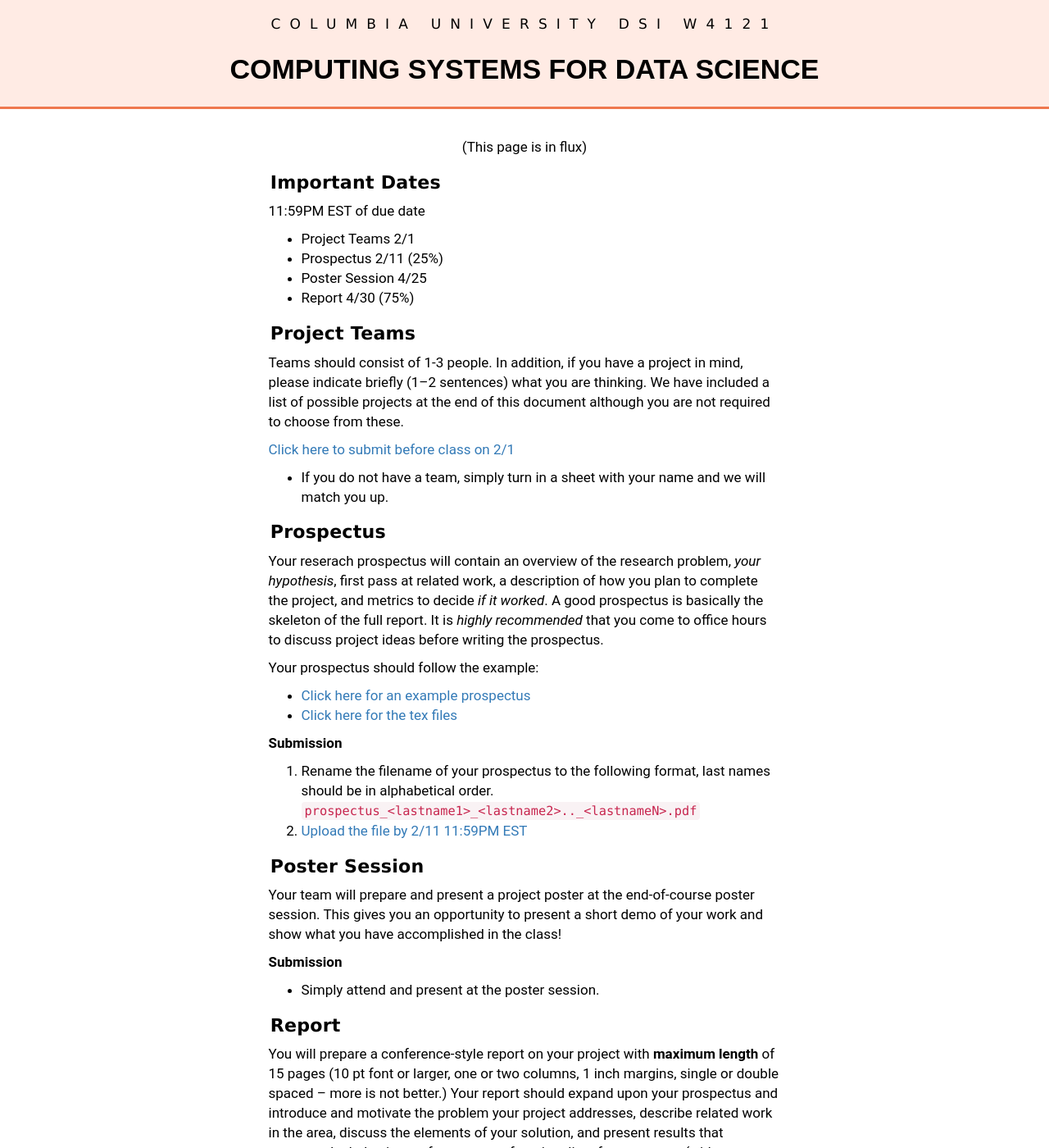
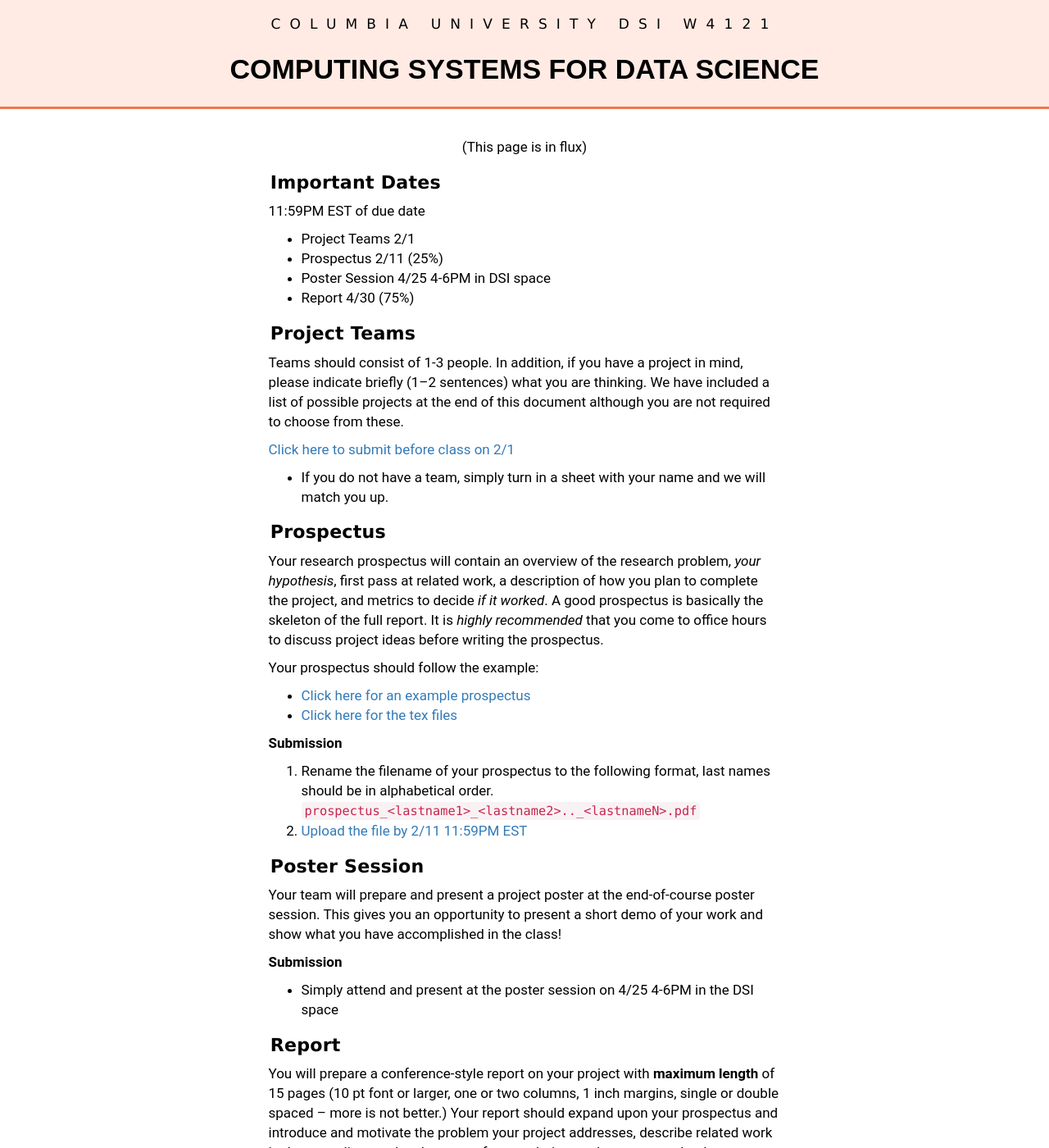
Before and after one commit to KnightMollo/w4121.github.io, a Jekyll site: the page built from project.md, in a window 1280 px wide and 1400 px high. Shown: the whole window at 82% size. Built offline with Jekyll 4.4.1, drawn with Linux system fonts in a browser that asks for light colours.

Commit message:
lazy commit msg

```diff
--- a/project.md
+++ b/project.md
@@ -11,7 +11,7 @@ title: E6998.005 Research Project
 
 * Project Teams    2/1
 * Prospectus       2/11    (25%)
-* Poster Session   4/25
+* Poster Session   4/25 4-6PM in DSI space
 * Report          4/30     (75%)
 
 #### Project Teams
@@ -23,7 +23,7 @@ Teams should consist of 1-3 people. In addition, if you have a project in mind,
 * If you do not have a team, simply turn in a sheet with your name and we will match you up.
 
 #### Prospectus
-Your reserach prospectus will contain an overview of the research problem, _your hypothesis_, first pass at related work, a description of how you plan to complete the project, and metrics to decide _if it worked_.   A good prospectus is basically the skeleton of the full report.  It is _highly recommended_ that you come to office hours to discuss project ideas before writing the prospectus.
+Your research prospectus will contain an overview of the research problem, _your hypothesis_, first pass at related work, a description of how you plan to complete the project, and metrics to decide _if it worked_.   A good prospectus is basically the skeleton of the full report.  It is _highly recommended_ that you come to office hours to discuss project ideas before writing the prospectus.
 
 Your prospectus should follow the example:
 
@@ -44,7 +44,7 @@ Your team will prepare and present a project poster at the end-of-course poster
 
 **Submission**
 
-* Simply attend and present at the poster session.
+* Simply attend and present at the poster session on 4/25 4-6PM in the DSI space
 
 #### Report
 You will prepare a conference-style report on your project with **maximum length** of 15 pages (10 pt font or larger, one or two columns, 1 inch margins, single or double spaced -- more is not better.) Your report should expand upon your prospectus and introduce and motivate the problem your project addresses, describe related work in the area, discuss the elements of your solution, and present results that measure the behavior, performance, or functionality of your system (with comparisons to other related systems as appropriate.)
```
